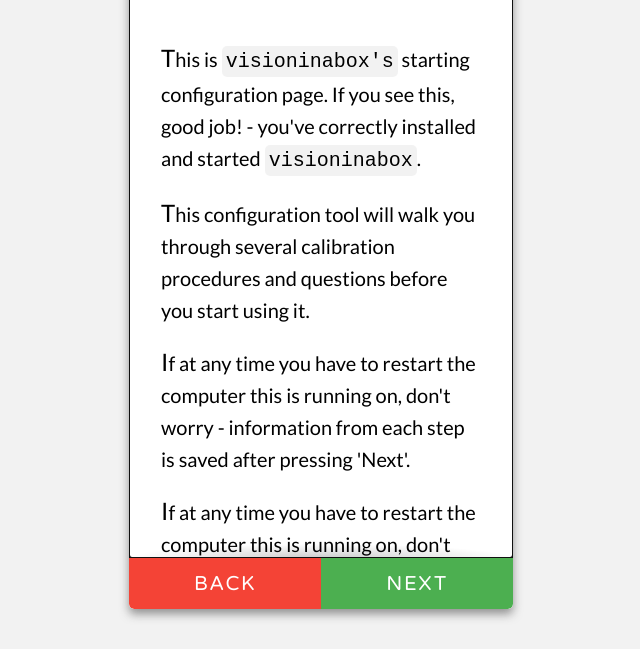
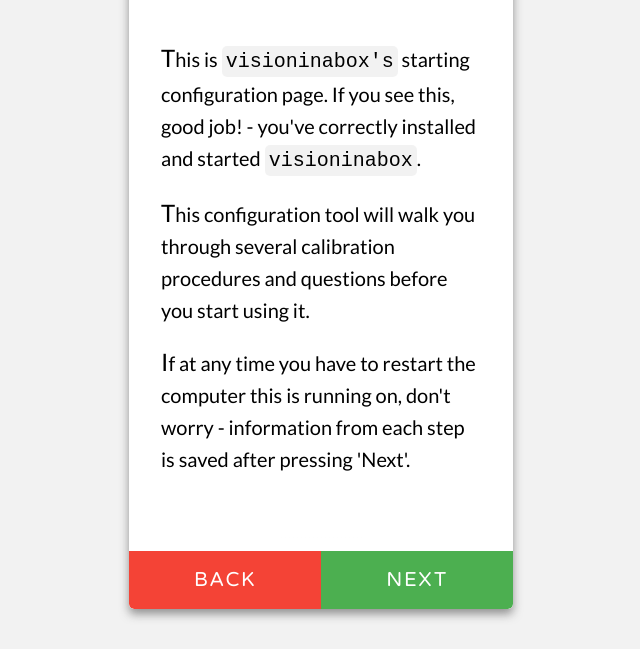
Before and after one commit to 3299/visioninabox, a website: page webconfig/index.html in a window 1280 px wide. Shown: the part 151-800 px from the top of the page, without its empty margins (319-959 px from the left). Drawn offline with nearby package versions, Linux system fonts and the light colour scheme; files that its build step writes are made by us from their sources.

Commit message:
Fix history buttons

```diff
--- a/webconfig/index.html
+++ b/webconfig/index.html
@@ -27,21 +27,6 @@
             running on, don't worry - information from each step is
             saved after pressing 'Next'.
           </p>
-          <p>
-            If at any time you have to restart the computer this is
-            running on, don't worry - information from each step is
-            saved after pressing 'Next'.
-          </p>
-          <p>
-            If at any time you have to restart the computer this is
-            running on, don't worry - information from each step is
-            saved after pressing 'Next'.
-          </p>
-          <p>
-            If at any time you have to restart the computer this is
-            running on, don't worry - information from each step is
-            saved after pressing 'Next'.
-          </p>
         </div>
       </div>
       <div class="card" id="next">
--- a/webconfig/styles/main.scss
+++ b/webconfig/styles/main.scss
@@ -1,3 +1,5 @@
+@import 'mixins';
+
 $border-radius: 5px;
 
 html, body {
@@ -61,6 +63,7 @@
 .card {
   display: none;
   overflow-y: scroll;
+  height: 92%;
 
   /* thanks goo.gl/Rg1Rce for the cool effect */
   background:
@@ -85,7 +88,6 @@
 
 	/* Opera doesn't support this in the shorthand */
 	background-attachment: local, local, scroll, scroll;
-  flex-grow: 1;
 }
 
 .card:target {
@@ -96,16 +98,28 @@
 #history-buttons {
   display: flex;
   width: 100%;
-  height: 5em;
+  height: 8%;
 
   & .history-button:first-child {
-    background-color: #f44336;
+    @include lightenBackgroundHover(#f44336);
     border-bottom-left-radius: $border-radius;
+
+    &:hover {
+      -webkit-box-shadow: -8px 6px 15px 0px rgba(50, 50, 50, 0.9);
+      -moz-box-shadow:    -8px 6px 15px 0px rgba(50, 50, 50, 0.9);
+      box-shadow:         -8px 6px 15px 0px rgba(50, 50, 50, 0.9);
+    }
   }
 
   & .history-button:last-child {
-    background-color: #4CAF50;
+    @include lightenBackgroundHover(#4CAF50);
     border-bottom-right-radius: $border-radius;
+
+    &:hover {
+      -webkit-box-shadow: 7px 7px 15px 0px rgba(50, 50, 50, 0.9);
+      -moz-box-shadow:    7px 7px 15px 0px rgba(50, 50, 50, 0.9);
+      box-shadow:         7px 7px 15px 0px rgba(50, 50, 50, 0.9);
+    }
   }
 
   .history-button {
@@ -120,6 +134,8 @@
     overflow: hidden;
     text-transform: uppercase;
     font-family: 'Varela Round', sans-serif;
+    transition-property: all;
+    transition-duration: 0.4s;
   }
 }
 
--- /dev/null
+++ b/webconfig/styles/mixins.scss
@@ -0,0 +1,6 @@
+@mixin lightenBackgroundHover($color) {
+  background-color: $color;
+  &:hover {
+    background-color: lighten($color, 2);
+  }
+}
```
